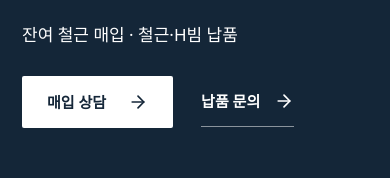
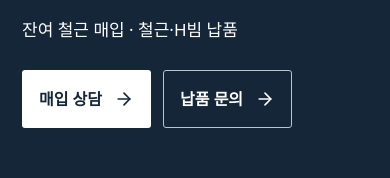
Before and after one commit to soongon/sl-steel, a Next.js app: page / in a window 390 px wide. Shown: the part 578-756 px from the top of the page. Built offline with nearby package versions, Linux system fonts and the light colour scheme; no server answers; the database is empty; a web font is replaced by a local one.

Commit message:
Improve hero inquiry button contrast and readability

```diff
--- a/app/(landing)/landing.css
+++ b/app/(landing)/landing.css
@@ -138,7 +138,7 @@
 .silla-hero-actions {
   display: flex;
   align-items: center;
-  gap: 48px;
+  gap: 16px;
   margin-top: 36px;
 }
 .silla-button {
@@ -886,22 +886,52 @@
     height: calc(64px + env(safe-area-inset-bottom));
   }
 }
-@media (max-width: 359px) {
-  .silla-hero-actions {
-    gap: 20px;
-  }
-  .silla-hero-actions .silla-button {
-    padding-inline: 18px;
-    gap: 14px;
-    font-size: 14px;
-  }
-  .silla-hero-actions .silla-text-link {
-    gap: 10px;
-    font-size: 14px;
-  }
-}
 @media (prefers-reduced-motion: reduce) {
   html:has(.silla-landing) {
     scroll-behavior: auto;
   }
 }
+
+/* Both hero actions stay legible over the photograph. */
+.silla-hero-cta {
+  display: inline-flex;
+  align-items: center;
+  justify-content: space-between;
+  width: 216px;
+  min-height: 60px;
+  padding: 16px 26px;
+  gap: 20px;
+  border: 1px solid transparent;
+  border-radius: 3px;
+  font-size: 18px;
+  font-weight: 700;
+  line-height: 1.4;
+  white-space: nowrap;
+  transition: background 0.2s, border-color 0.2s;
+}
+.silla-hero-cta svg { flex-shrink: 0; }
+.silla-hero-cta-primary { background: #fff; color: #142638; }
+.silla-hero-cta-primary:hover { background: #e8edf0; }
+.silla-hero-cta-secondary {
+  background: #142638;
+  color: #fff;
+  border-color: #b8c5ce;
+}
+.silla-hero-cta-secondary:hover { background: #294354; border-color: #fff; }
+.silla-hero-actions .silla-hero-cta:focus-visible {
+  outline: 3px solid #fff;
+  outline-offset: 4px;
+}
+@media (max-width: 767px) {
+  .silla-hero-actions { gap: 12px; }
+  .silla-hero-cta {
+    flex: 1;
+    width: auto;
+    max-width: 216px;
+    min-width: 0;
+    min-height: 58px;
+    padding: 16px;
+    gap: 12px;
+    font-size: 16px;
+  }
+}
--- a/components/sections/HeroSection.tsx
+++ b/components/sections/HeroSection.tsx
@@ -21,10 +21,10 @@ export default function HeroSection() {
         </h1>
         <p>잔여 철근 매입 · 철근·H빔 납품</p>
         <div className="silla-hero-actions">
-          <ContactLink className="silla-button silla-button-white">
+          <ContactLink className="silla-hero-cta silla-hero-cta-primary">
             매입 상담 <ArrowRight size={20} aria-hidden="true" />
           </ContactLink>
-          <ContactLink type="납품 문의" className="silla-text-link">
+          <ContactLink type="납품 문의" className="silla-hero-cta silla-hero-cta-secondary">
             납품 문의 <ArrowRight size={20} aria-hidden="true" />
           </ContactLink>
         </div>
```
